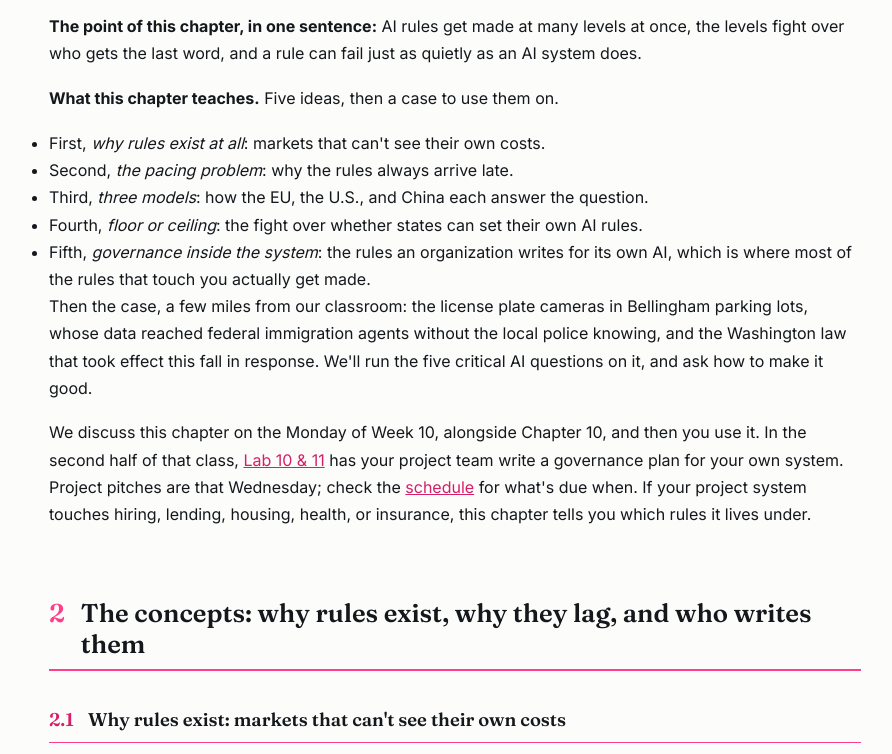
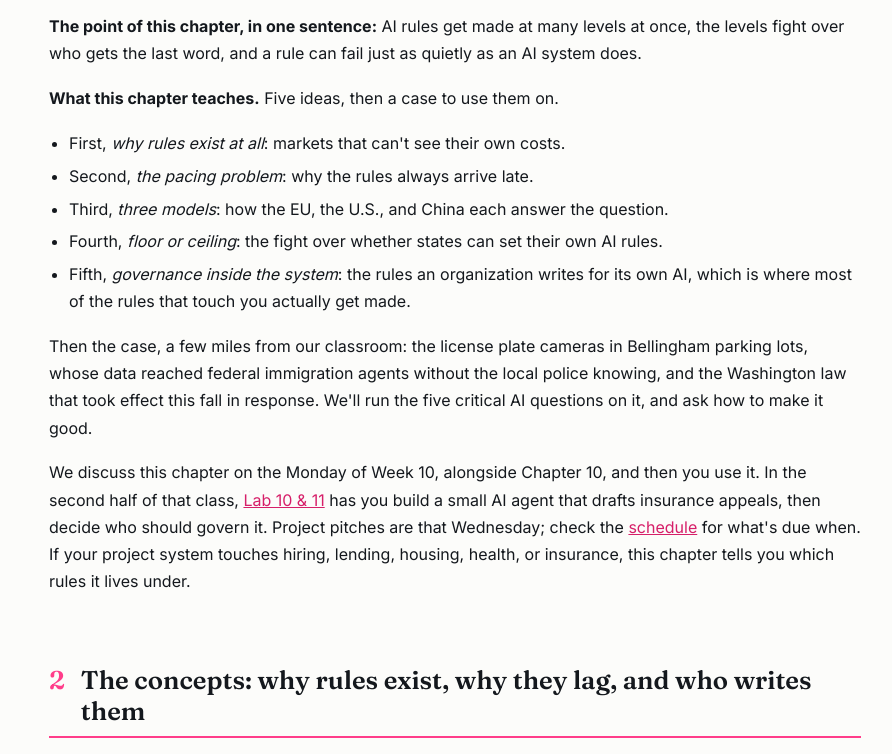
Before and after one commit to prof-califf/intro-to-ai, a plain HTML site: page chapter-11-rules.html in a window 1280 px wide. Shown: the part 1600-2354 px from the top of the page, without its empty margins (185-1077 px from the left). Drawn offline with Linux system fonts and the light colour scheme.

Commit message:
Add files via upload

```diff
--- a/chapter-11-rules.html
+++ b/chapter-11-rules.html
@@ -262,6 +262,8 @@ figure.photo .credit{display:block;font-size:.76rem;margin-top:3px}
 .tryit details:first-of-type{border-top:none;}
 .tryit summary{cursor:pointer;font-weight:600;font-size:.95rem;}
 .tryit p{margin:8px 0 2px;font-size:.9rem;color:var(--gray);}
+ul.ideas{margin:0 0 1.1em 1.25rem}
+ul.ideas li{margin-bottom:.35em}
 .srcnote{border:1px solid var(--rule);border-radius:10px;padding:14px 18px;margin:30px 0;background:#fff;font-size:.9rem;}
 .srcnote summary{cursor:pointer;font-weight:700;color:var(--ink);}
 .srcnote p{margin:10px 0 2px;color:var(--gray);}
@@ -319,7 +321,7 @@ figure.photo .credit{display:block;font-size:.76rem;margin-top:3px}
 <a href="chapter-07-transportation-lab.html"><span class="lbl">Lab 7 · Week 7</span>The Bellingham Pitch</a>
 <a href="chapter-08-ethics-war-lab.html"><span class="lbl">Lab 8 · Week 8 · Monday, then at home</span>The Red Lines</a>
 <a href="chapter-09-economy-lab.html"><span class="lbl">Lab 9 · Week 9</span>The Job Scout</a>
-<a href="chapter-10-truth-lab.html"><span class="lbl">Lab 10 &amp; 11 · Week 10 · Monday</span>The Governance Plan</a>
+<a href="chapter-10-truth-lab.html"><span class="lbl">Lab 10 &amp; 11 · Week 10 · Monday</span>Govern the Agent</a>
 </div></div>
     </div>
   </div>
@@ -377,7 +379,7 @@ figure.photo .credit{display:block;font-size:.76rem;margin-top:3px}
     <li>Fifth, <em>governance inside the system</em>: the rules an organization writes for its own AI, which is where most of the rules that touch you actually get made.</li>
   </ul>
   <p>Then the case, a few miles from our classroom: the license plate cameras in Bellingham parking lots, whose data reached federal immigration agents without the local police knowing, and the Washington law that took effect this fall in response. We'll run the five critical AI questions on it, and ask how to make it good.</p>
-  <p>We discuss this chapter on the Monday of Week 10, alongside Chapter 10, and then you use it. In the second half of that class, <a class="inline" href="chapter-10-truth-lab.html">Lab 10 &amp; 11</a> has your project team write a governance plan for your own system. Project pitches are that Wednesday; check the <a class="inline" href="schedule.html">schedule</a> for what's due when. If your project system touches hiring, lending, housing, health, or insurance, this chapter tells you which rules it lives under.</p>
+  <p>We discuss this chapter on the Monday of Week 10, alongside Chapter 10, and then you use it. In the second half of that class, <a class="inline" href="chapter-10-truth-lab.html">Lab 10 &amp; 11</a> has you build a small AI agent that drafts insurance appeals, then decide who should govern it. Project pitches are that Wednesday; check the <a class="inline" href="schedule.html">schedule</a> for what's due when. If your project system touches hiring, lending, housing, health, or insurance, this chapter tells you which rules it lives under.</p>
 </section>
 
 <section id="s2">
@@ -545,7 +547,7 @@ figure.photo .credit{display:block;font-size:.76rem;margin-top:3px}
   <p class="tablenote">The model is the one part of the system with no row. That's the point: almost all of governance happens around the model, not inside it.</p>
   <p>You've already met two of these as law. In the Write the rule tool in 2.4, "offer human review on request" is human in the loop, and "register publicly and log incidents" is an audit trail. A law can require them from outside. An organization can build them in before anyone requires anything.</p>
   <p>The case in section 3 reads cleanly through this table. The cameras read plates fine. What failed was access, because sharing settings let in agencies the job never needed, and the audit trail, because the departments that owned the cameras didn't know who was searching until researchers pulled the records. Neither failure was in the AI.</p>
-  <p>Inside-the-system rules have one big advantage and one big cost. They're the fastest rules there are: a team can write one in an afternoon, long before any legislature notices the problem. And the same afternoon can quietly undo one, with nobody outside the building any wiser. In <a class="inline" href="chapter-10-truth-lab.html">Lab 10 &amp; 11</a> your project team picks the three that matter most for your own system, writes them, and decides who should own each one.</p>
+  <p>Inside-the-system rules have one big advantage and one big cost. They're the fastest rules there are: a team can write one in an afternoon, long before any legislature notices the problem. And the same afternoon can quietly undo one, with nobody outside the building any wiser. In <a class="inline" href="chapter-10-truth-lab.html">Lab 10 &amp; 11</a> you build a small AI agent that drafts insurance appeals, then use these six concepts to decide who should govern it.</p>
 
   <div class="callout tryit">
     <div class="label">Try it · practice for Friday's quiz. Five situations: who is making the rule, and is it acting as a floor (a minimum others can build on) or a ceiling (a maximum)? Decide, then click to check.</div>
@@ -706,7 +708,7 @@ figure.photo .credit{display:block;font-size:.76rem;margin-top:3px}
 
 <div class="callout" id="week-debate">
   <div class="label">This week: one Monday, then the pitches</div>
-  <p><strong>Monday, November 30.</strong> Read this chapter and <a class="inline" href="chapter-10-truth.html">Chapter 10</a> before class. If you’re short on time, read this one closely: the second half of class is <a class="inline" href="chapter-10-truth-lab.html">Lab 10 &amp; 11, The Governance Plan</a>, and it runs on section 2.6’s six governance concepts. Sit with your project team; you'll write a governance plan for your own system. It goes to Canvas before you leave class.</p>
+  <p><strong>Monday, November 30.</strong> Read this chapter and <a class="inline" href="chapter-10-truth.html">Chapter 10</a> before class. If you’re short on time, read this one closely: the second half of class is <a class="inline" href="chapter-10-truth-lab.html">Lab 10 &amp; 11, Govern the Agent</a>, and it runs on section 2.6’s six governance concepts. You build a small AI agent that drafts insurance appeals, then decide who should govern it. Have your WWU email open, because the signup sends a code there. The three-item writeup goes to Canvas before you leave class.</p>
   <p><strong>Wednesday, December 2, the last class.</strong> Project pitches. Read <a class="inline" href="chapter-12-future.html">Chapter 12</a> on your own by the end of the week; we’ll go over its main points if the pitches finish early, and it’s on the final exam either way.</p>
   <p><strong>Wednesday, December 2, before class:</strong> your pitch slides. <strong>Friday, December 4, by 11:59 p.m.:</strong> your project paper and reflection.</p>
 </div>
@@ -718,12 +720,13 @@ figure.photo .credit{display:block;font-size:.76rem;margin-top:3px}
   <p>Section 2.4, verified 16 Sep 2026 against the linked sources. Colorado: SB 24-205 (May 2024), its delayed start date of June 30, 2026, the xAI lawsuit (filed April 9, 2026), DOJ's intervention, the court's pause, and SB 26-189 (signed May 14, 2026; effective Jan 1, 2027; duties as summarized) per Seyfarth Shaw, Buchalter, and Crowell &amp; Moring client alerts. Executive Order 14365 (Dec 11, 2025) text via the American Presidency Project; its treatment of Colorado's rule per Taft; its carve-outs per Paul Hastings. EU AI Act delay (Digital Omnibus: Annex III high-risk to Dec 2, 2027; Annex I to Aug 2, 2028; new nudifier ban; in force July 27, 2026) per Gibson Dunn and Cloud Security Alliance notes. State law counts per NYU's Center on Technology Policy as reported by TechPolicy.Press (July 2026). SB 53 per Goodwin. The Senate's 99–1 vote per Ropes &amp; Gray; the June 2026 House draft per Nextgov. The statement that no comprehensive federal AI law or enacted preemption exists was checked against a September 2026 regulatory tracker (Vorp Labs); recheck each term. Factory Act and FLSA history adapted from the MIS 432 regulation chapter.</p>
   <p>Section 2.6, added 14 Oct 2026: the six governance concepts are this book's framing, not quoted from a source; the Flock reading in 2.6 restates section 3 and adds no new facts.</p>
   <p>Updated 10 Nov 2026: federal status rechecked (no comprehensive federal AI law and no enacted preemption as of this date); Colorado updated per McDermott Will &amp; Emery and a Mondaq client alert (the xAI case is stayed, not dismissed; the court's enforcement pause covers SB 26-189; the attorney general's rulemaking hearing was October 26, 2026, with final rules due by January 1, 2027); the Driver Privacy Act's scope (public agencies, including the warrant requirement for searching private readers; private cameras not directly covered) per Salish Current, September 1, 2026. The business implications were split into paragraphs and one key-term example was rewritten; no other facts changed. Things to recheck before class: whether the Colorado lawsuit continued after the replacement law; the Colorado attorney general's rulemaking; any federal preemption bill; any further EU changes. Corrections are course content: if something here has changed by the time you read it, that change is worth bringing to class.</p>
+  <p>Updated 20 Nov 2026: Lab 10 &amp; 11 renamed Govern the Agent, and its description in sections 1 and 2.6 and the week box now matches Chapter 10 (build an insurance-appeals agent, then decide who governs it). Bullet-list spacing fixed. No facts changed.</p>
   </div>
 </details>
 
 <div class="nextbar">
   <a href="chapter-10-truth.html"><span class="dir">← Back</span>Chapter 10 · Truth</a>
-  <a href="chapter-10-truth-lab.html" style="text-align:right;"><span class="dir">Next →</span>Lab 10 &amp; 11 · The Governance Plan</a>
+  <a href="chapter-10-truth-lab.html" style="text-align:right;"><span class="dir">Next →</span>Lab 10 &amp; 11 · Govern the Agent</a>
 </div>
 
 
```
Also changed, not shown: chapter-12-future.html (+1 -1 lines).
